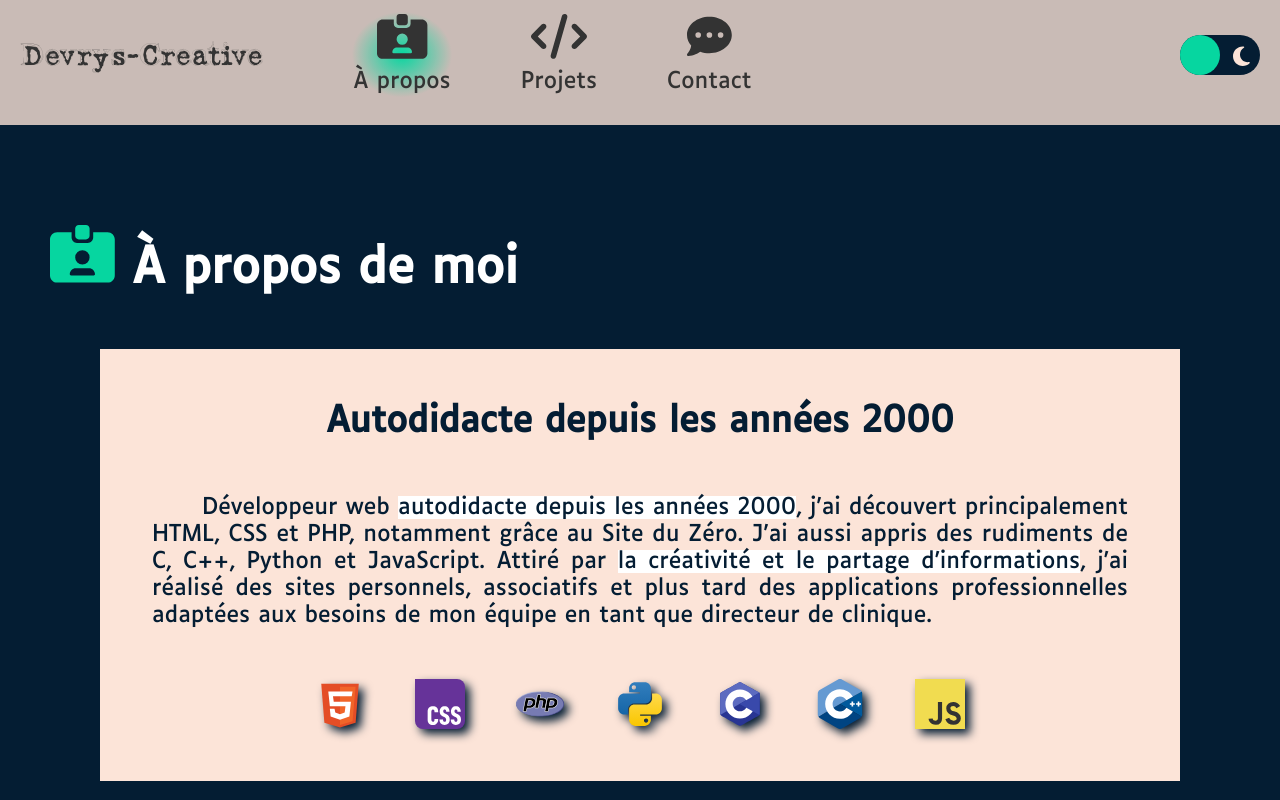
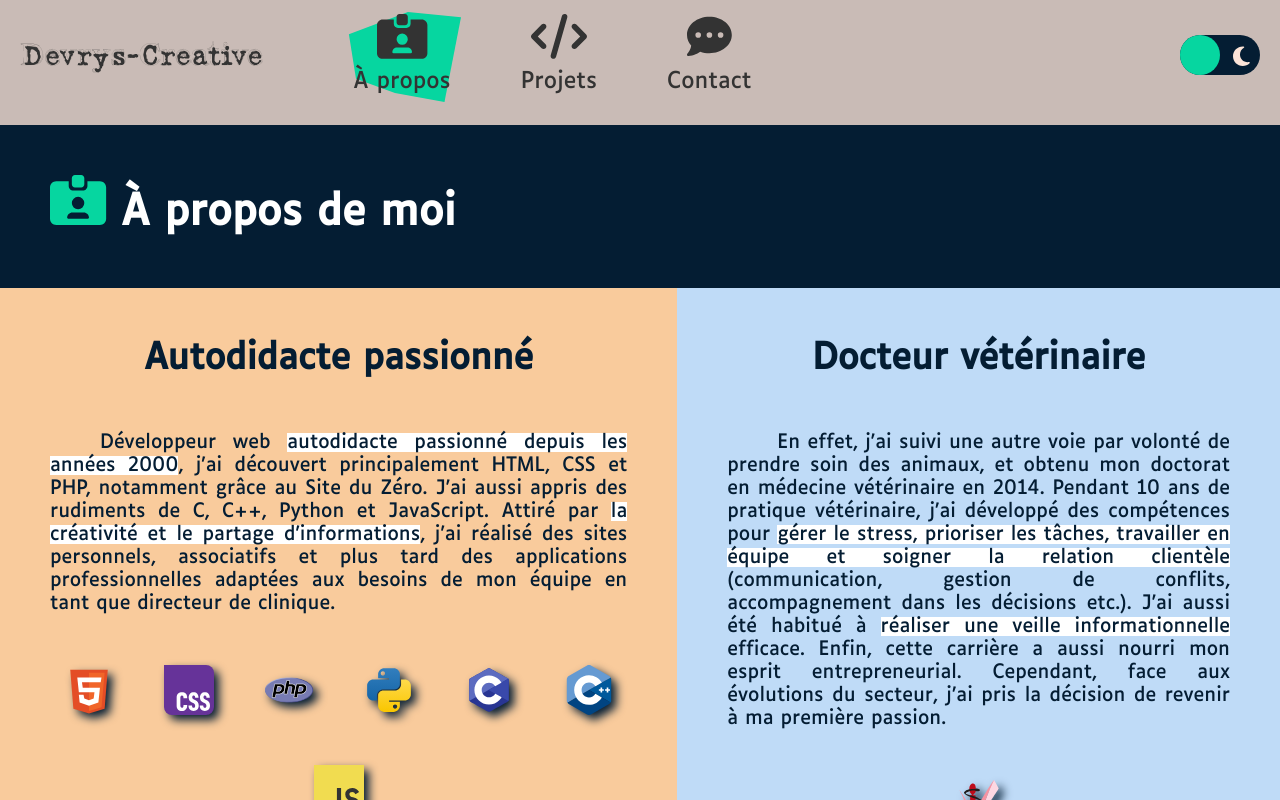
Before and after one commit to Devrys-Creative/portfolio-devrys, a Next.js app: page / in a window 1280 px wide. Shown: the part 800-1600 px from the top of the page. Built offline with nearby package versions, Linux system fonts and the light colour scheme.

Commit message:
[RF] home page style : appbar + 'about' section

```diff
--- a/app/Components/AppBar/appBar.scss
+++ b/app/Components/AppBar/appBar.scss
@@ -17,7 +17,7 @@
     justify-content: space-between;
     align-items: center;
     padding: 20px;
-    margin-bottom: 50px;
+    // margin-bottom: 50px;
     &__menu {
         position: relative;
         display: flex;
--- a/app/Components/ApparMenuMarker/AppBarMenuMarker.tsx
+++ b/app/Components/ApparMenuMarker/AppBarMenuMarker.tsx
@@ -16,18 +16,23 @@ interface sectionInterface {
 interface AppBarMenuMarkerProps {
     sectionsList: Array<sectionInterface>,
 }
-
+interface coord {
+    x: number,
+    y: number,
+}
 interface styledMarkerProps {
     top: number,
     left: number,
     width: number,
     height: number,
+    polygon: Array<coord>
 }
 const StyledMarker = styled.div<styledMarkerProps>`
     top: ${props => props.top}px;
     left: ${props => props.left}px;
     width: ${props => props.width}px;
     height: ${props => props.height}px;
+    clip-path: polygon(${props => props.polygon.map(coord => `${coord.x}% ${coord.y}%`).join(',')});
 `;
 
 
@@ -36,6 +41,32 @@ export const AppBarMenuMarker:React.FC<AppBarMenuMarkerProps> = ({sectionsList})
     // Current displayed section
     const [displayedSection, setDisplayedSection] = useState(sectionsList[0]);
     const [selectedMenuLink, setSelectedMenuLink] = useState(document.getElementById(`menu-${sectionsList[0].id}`) as HTMLElement);
+    const [polygonCoords, setPolygonCoords] = useState([
+        {
+            x:0,
+            y:20,
+        },
+        {
+            x:50,
+            y:0,
+        },
+        {
+            x:100,
+            y:20,
+        },
+        {
+            x:80,
+            y:90,
+        },
+        {
+            x:50,
+            y:80,
+        },
+        {
+            x:20,
+            y:80,
+        }
+    ])
 
     useEffect(() => {
         // get sections offsets
@@ -51,11 +82,31 @@ export const AppBarMenuMarker:React.FC<AppBarMenuMarkerProps> = ({sectionsList})
             });
             setDisplayedSection(activeSection);
         }
+        // morph Polygon
+        const morphCoord = (n:number) => {
+            const sign = (Math.round(Math.random())*2)-1; // sign is +1 or -1
+            const value = (Math.round(Math.random()*5))+5; //value between 5 and 10
+            return Math.max(0,Math.min(n + (sign*value),100));
+        }
+        const morphPolygon = () => {
+            const newCoordsList = polygonCoords.map(polygonCoord => {
+                return {
+                    x:morphCoord(polygonCoord.x),
+                    y:morphCoord(polygonCoord.y),
+                }
+            });
+            setPolygonCoords(newCoordsList);
+        }
         window.addEventListener("scroll", handleScroll);
         // initialize on mount
         handleScroll();
+        const polygonInterval = setInterval(morphPolygon,2000);
         // remove scroll event listener on unmount
-        return () => window.removeEventListener("scroll", handleScroll);
+        return () => {
+            window.removeEventListener("scroll", handleScroll);
+            clearInterval(polygonInterval);
+        }
+
     },[]);
 
     useEffect(() => {
@@ -63,13 +114,14 @@ export const AppBarMenuMarker:React.FC<AppBarMenuMarkerProps> = ({sectionsList})
         setSelectedMenuLink(document.getElementById(`menu-${displayedSection.id}`) as HTMLElement);
     },[displayedSection])
 
-    return selectedMenuLink && (
+    return selectedMenuLink && polygonCoords && (
         <StyledMarker
             className="menu-marker"
             top={selectedMenuLink.offsetTop}
             left={selectedMenuLink.offsetLeft}
             width={selectedMenuLink.offsetWidth}
             height={selectedMenuLink.offsetHeight}
+            polygon={polygonCoords}
         />
     )
 };
--- a/app/Components/ApparMenuMarker/appBarMenuMarker.scss
+++ b/app/Components/ApparMenuMarker/appBarMenuMarker.scss
@@ -2,7 +2,7 @@
 
 .menu-marker {
     position: absolute;
-    transition: all 0.3s ease;
+    transition: clip-path 2s linear, all 0.3s ease;
     border-radius: 0 0 10px 10px;
-    background: radial-gradient(ellipse, colors-dark.$cta-color, transparent 60%);//linear-gradient(to top, transparent, colors-dark.$cta-color, transparent 40%);
+    background-color: colors-dark.$cta-color;
 }
--- a/app/globals.scss
+++ b/app/globals.scss
@@ -56,15 +56,15 @@ a {
 }
 
 .main-section {
-  padding: 50px;
+  // padding: 50px;
   &--scroll-margin {
     scroll-margin-top: 130px;
   }
   &__title {
-    font-size: 3rem;
+    font-size: 2.6rem;
     position: relative;
     color: #fff;
-    margin-bottom: 50px;
+    padding: 50px;
     svg {
       color: colors-dark.$cta-color;
       height: 1.2em;
--- a/app/page-home.scss
+++ b/app/page-home.scss
@@ -61,24 +61,31 @@
 
 // About section
 .about {
+  display: grid;
+  position: relative;
+  grid-template-columns: repeat(2, auto);
   &__title {
-
+    grid-column: 1 / span 2;
   }
   &__article {
-    margin: 50px;
-    &:first-of-type {
-      margin-top: 0;
-    }
     padding: 50px;
-    border: 2px solid transparent;
     background-color: colors-dark.$primary-color;
     color: colors-dark.$secondary-color;
+    &:nth-child(2) {
+      background-color: #F9CB9C;
+    }
+    &:nth-child(3) {
+      background-color:  #bfdbf7;
+    }
+    &:nth-child(4) {
+      background-color: #d7c0d0;
+    }
     &__title {
       font-size: 2.2em;
       text-align: center;
     }
     &__text {
-      font-size: 1.4em;
+      font-size: 1.2em;
       text-indent: 50px;
       text-align: justify;
       margin: 50px 0;
@@ -95,12 +102,19 @@
       }
     }
     &__logo {
+      // overflow: hidden;
+      max-width: 100%;
       display: flex;
+      flex-wrap: wrap;
       justify-content: center;
       gap: 50px;
       img {
         filter: drop-shadow(5px 5px 5px colors-dark.$secondary-color);
       }
+    }
+    &--centered {
+      grid-column: 1/span 2;
+      background-color: unset;
     }
   }
 }
--- a/app/page.tsx
+++ b/app/page.tsx
@@ -59,8 +59,8 @@ const Home = () => {
         <h2 className="main-section__title about__title"><FontAwesomeIcon icon="id-card-clip" /> À propos de moi</h2>
 
         <article className="about__article">
-          <h3 className="about__article__title">Autodidacte depuis les années 2000</h3>
-          <p className="about__article__text">Développeur web <strong>autodidacte depuis les années 2000</strong>, j’ai découvert principalement HTML, CSS et PHP, notamment grâce au Site du Zéro. J’ai aussi appris des rudiments de C, C++, Python et JavaScript. Attiré par <strong>la créativité et le partage d’informations</strong>, j’ai réalisé des sites personnels, associatifs et plus tard des applications professionnelles adaptées aux besoins de mon équipe en tant que directeur de clinique.</p>
+          <h3 className="about__article__title">Autodidacte passionné</h3>
+          <p className="about__article__text">Développeur web <strong>autodidacte passionné depuis les années 2000</strong>, j’ai découvert principalement HTML, CSS et PHP, notamment grâce au Site du Zéro. J’ai aussi appris des rudiments de C, C++, Python et JavaScript. Attiré par <strong>la créativité et le partage d’informations</strong>, j’ai réalisé des sites personnels, associatifs et plus tard des applications professionnelles adaptées aux besoins de mon équipe en tant que directeur de clinique.</p>
           <div className="about__article__logo">
             <Image
               src={logoHTML}
@@ -211,6 +211,8 @@ const Home = () => {
             />
           </div>
           <p className="about__article__text">Je recherche une opportunité professionnelle me permettant de concilier travail et vie familiale. Je suis particulièrement efficace en télétravail et dispose de tout l’équipement pour un contact fluide avec l’équipe et les client·es. D’un naturel curieux, je me ferai un plaisir de vous assister dans la concrétisation de vos projets.</p>
+        </article>
+        <article className="about__article about__article--centered">
           <p className="about__article__text about__article__text--center"><Link href="/#contact" className="cta-button cta-button--big"><FontAwesomeIcon icon="envelope" /> Contactez moi</Link></p>
         </article>
 
```
